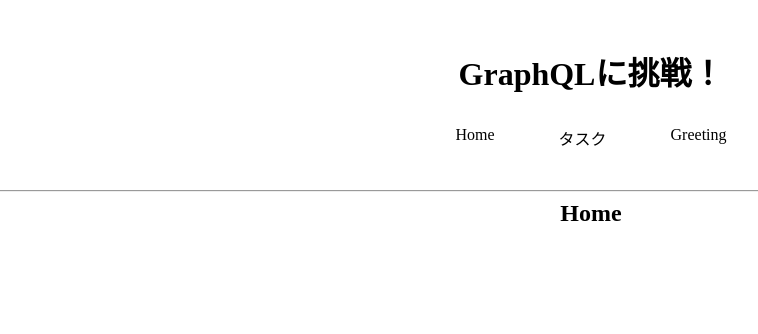
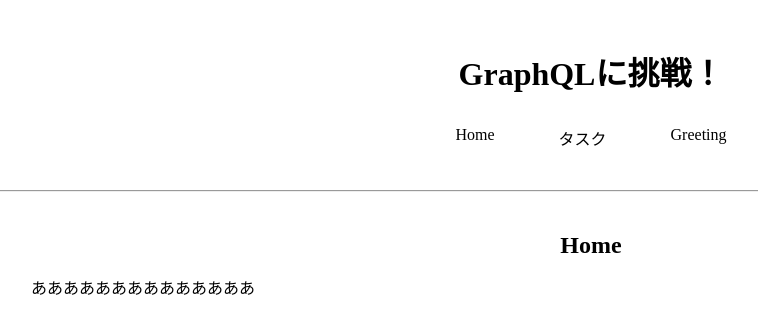
Before and after one commit to azufb/react-express-app, a React (Create React App) app: page / in a window 1280 px wide. Shown: the top 334 px of the page, without its empty margins (49-807 px from the left). Built offline with nearby package versions, Linux system fonts and the light colour scheme.

Commit message:
ページ周囲の余白を一気に指定するためLayoutコンポーネント適用

```diff
--- a/src/pages/Home/HomeIndex.tsx
+++ b/src/pages/Home/HomeIndex.tsx
@@ -1,10 +1,12 @@
+import Layout from '../../components/Layout';
 import PageTitle from '../../components/PageTitle';
 
 const HomeIndex = () => {
   return (
-    <div>
+    <Layout>
       <PageTitle pageTitle='Home' />
-    </div>
+      <p>ああああああああああああああ</p>
+    </Layout>
   );
 };
 
--- a/src/pages/greeting/GreetingIndex.tsx
+++ b/src/pages/greeting/GreetingIndex.tsx
@@ -1,12 +1,13 @@
 import { useQuery } from '@apollo/client';
 import { GET_GREETING } from '../../ts/gql';
 import PageTitle from '../../components/PageTitle';
+import Layout from '../../components/Layout';
 
 const GreetingIndex = () => {
   const { loading, error, data } = useQuery(GET_GREETING);
 
   return (
-    <div>
+    <Layout>
       <PageTitle pageTitle='Greeting' />
       {loading && <p>Loading...</p>}
       {!loading && (
@@ -16,7 +17,7 @@
         </>
       )}
       {error && <p>Error : {error.message}</p>}
-    </div>
+    </Layout>
   );
 };
 
--- a/src/pages/tasks/TasksIndex.tsx
+++ b/src/pages/tasks/TasksIndex.tsx
@@ -1,14 +1,15 @@
+import Layout from '../../components/Layout';
 import PageTitle from '../../components/PageTitle';
 import InputForm from './components/InputForm';
 import TaskList from './components/TaskList';
 
 const TasksIndex = () => {
   return (
-    <div>
+    <Layout>
       <PageTitle pageTitle='タスク管理' />
       <InputForm />
       <TaskList />
-    </div>
+    </Layout>
   );
 };
 
```
